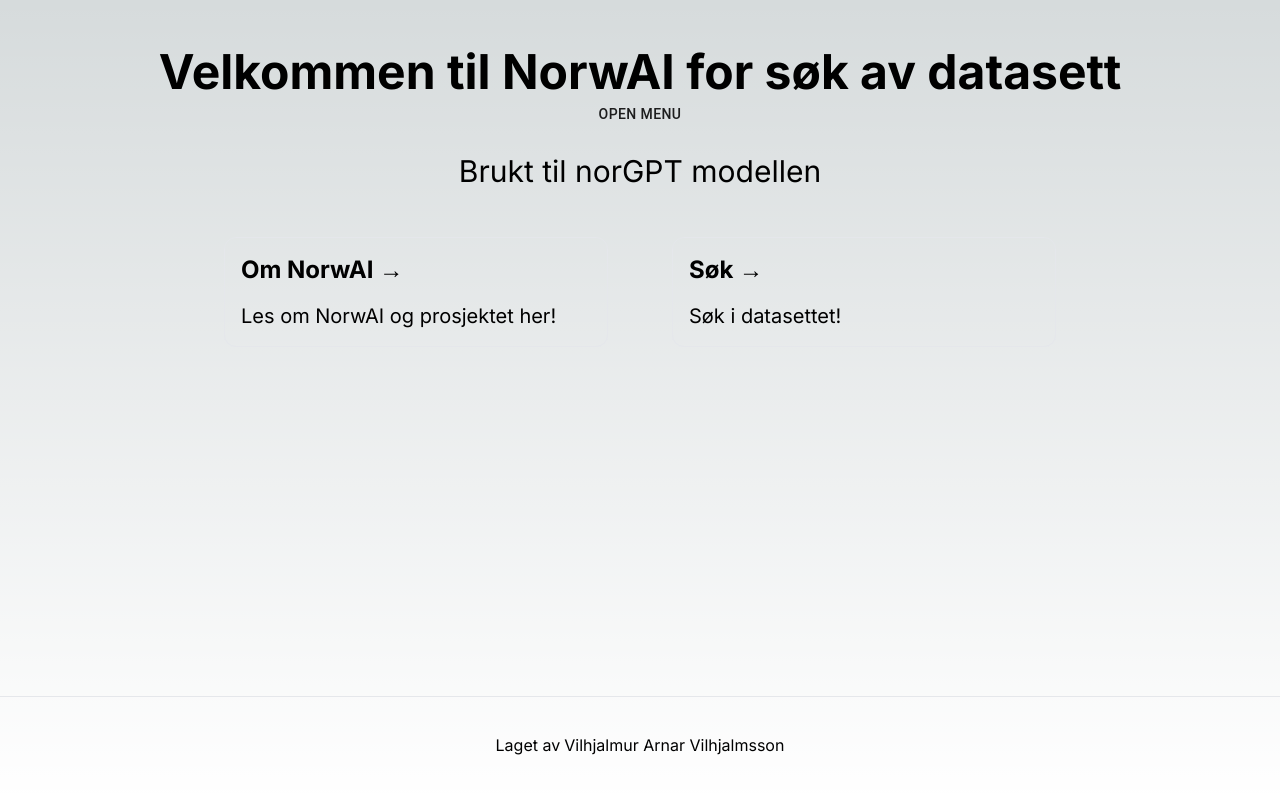
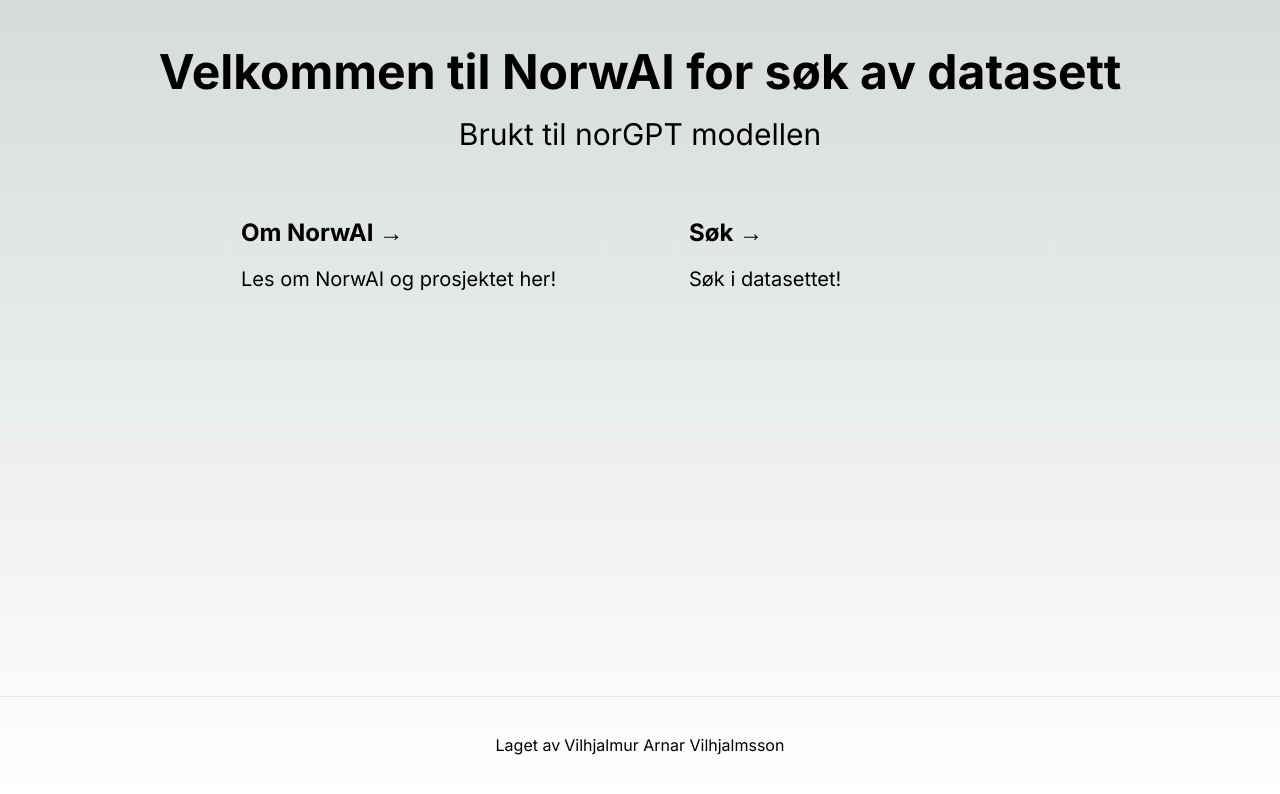
Before and after one commit to 2er0/mTADS, a Next.js app in the folder mtads-website/: page / in a window 1280 px wide. Shown: the top 794 px of the page. Built offline with nearby package versions, Linux system fonts and the light colour scheme.

Commit message:
boilerplate home page

```diff
--- a/mtads-website/src/app/page.tsx
+++ b/mtads-website/src/app/page.tsx
@@ -15,7 +15,6 @@
           Velkommen til{" "}
           <a className="text-blue-450">NorwAI for søk av datasett</a>
         </h1>
-        <Dropdown />
 
         <p className="mt-5 text-3xl">Brukt til norGPT modellen</p>
 
```
